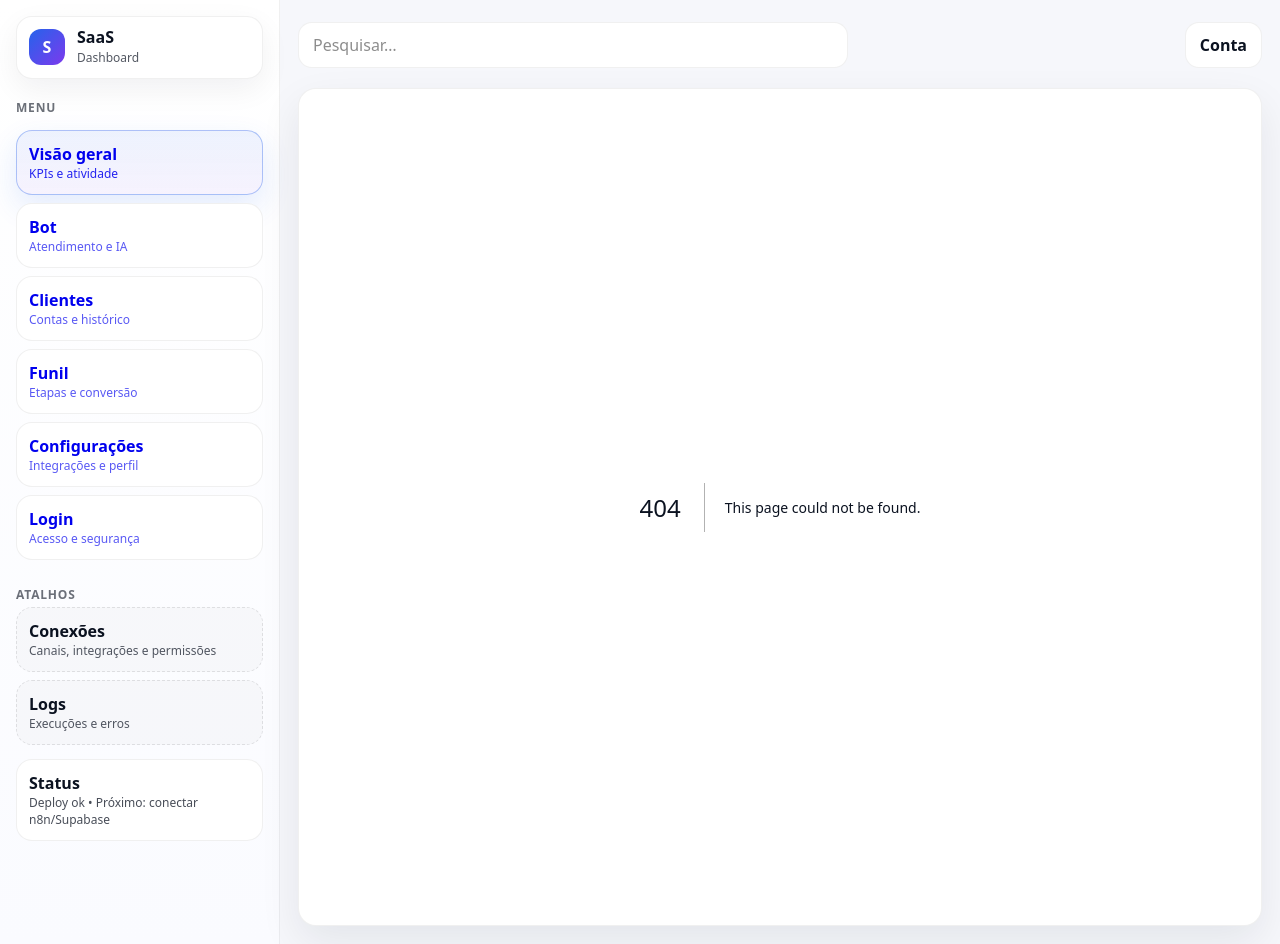
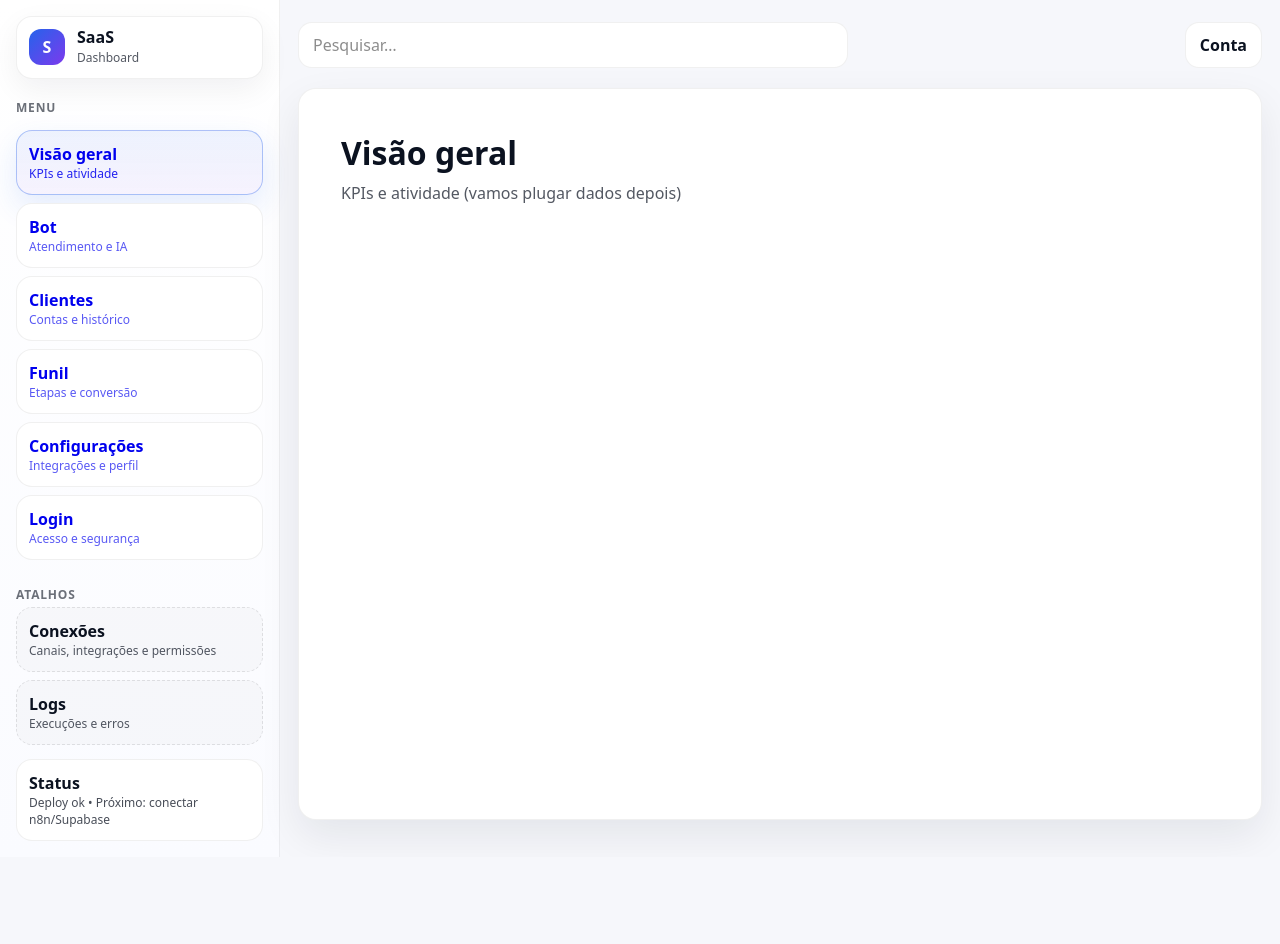
Before and after one commit to 8x5kk5dh7g-cell/S-A-A-S-D-A-S-H-B-O-A-R-D-, a Next.js app: page / in a window 1280 px wide. Before the commit this address had no page. After the commit the page ends 857 px from the top, so only its background shows below. Built offline with nearby package versions, Linux system fonts and the light colour scheme.

Commit message:
Rename page.txs to page.tsx

```diff
--- /dev/null
+++ b/app/page.tsx
@@ -0,0 +1,10 @@
+export default function Page() {
+  return (
+    <div style={{ padding: 24 }}>
+      <h1 style={{ margin: 0 }}>Visão geral</h1>
+      <p style={{ marginTop: 8, opacity: 0.7 }}>
+        KPIs e atividade (vamos plugar dados depois)
+      </p>
+    </div>
+  );
+}
```
